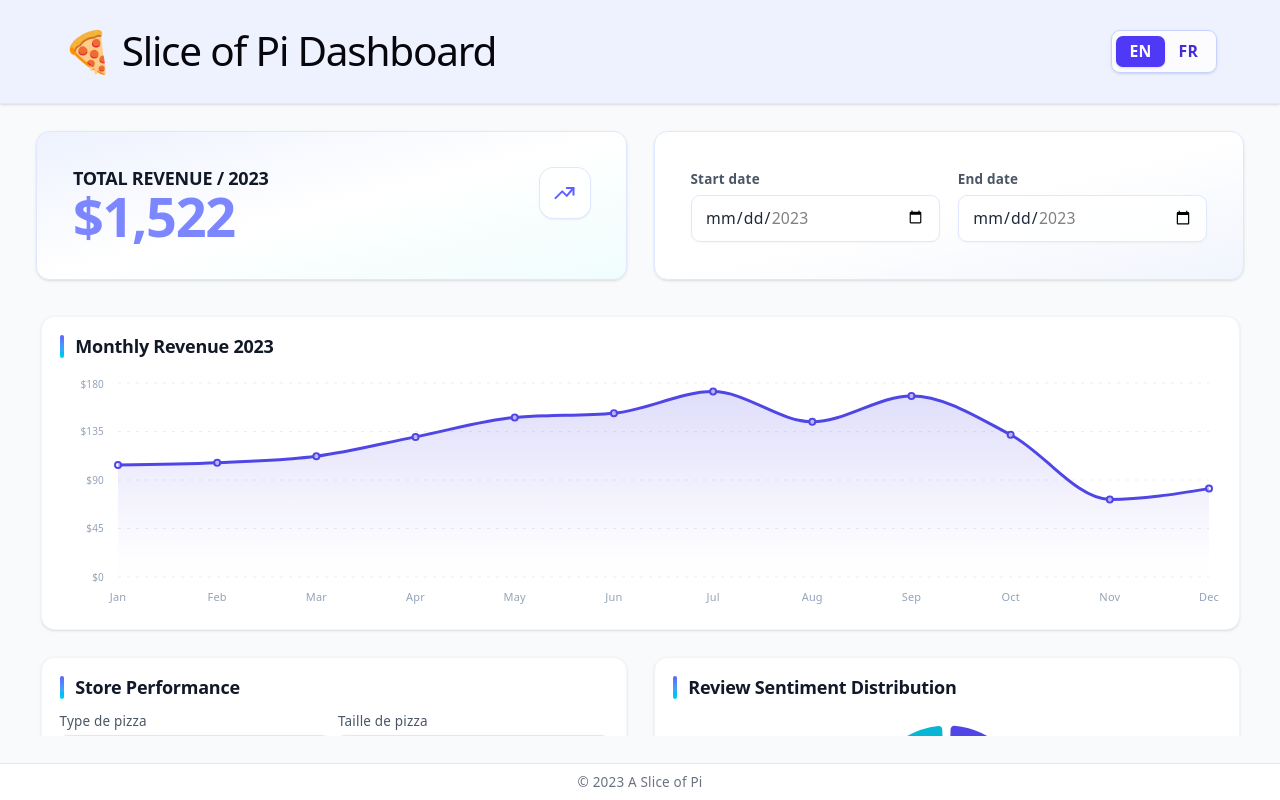
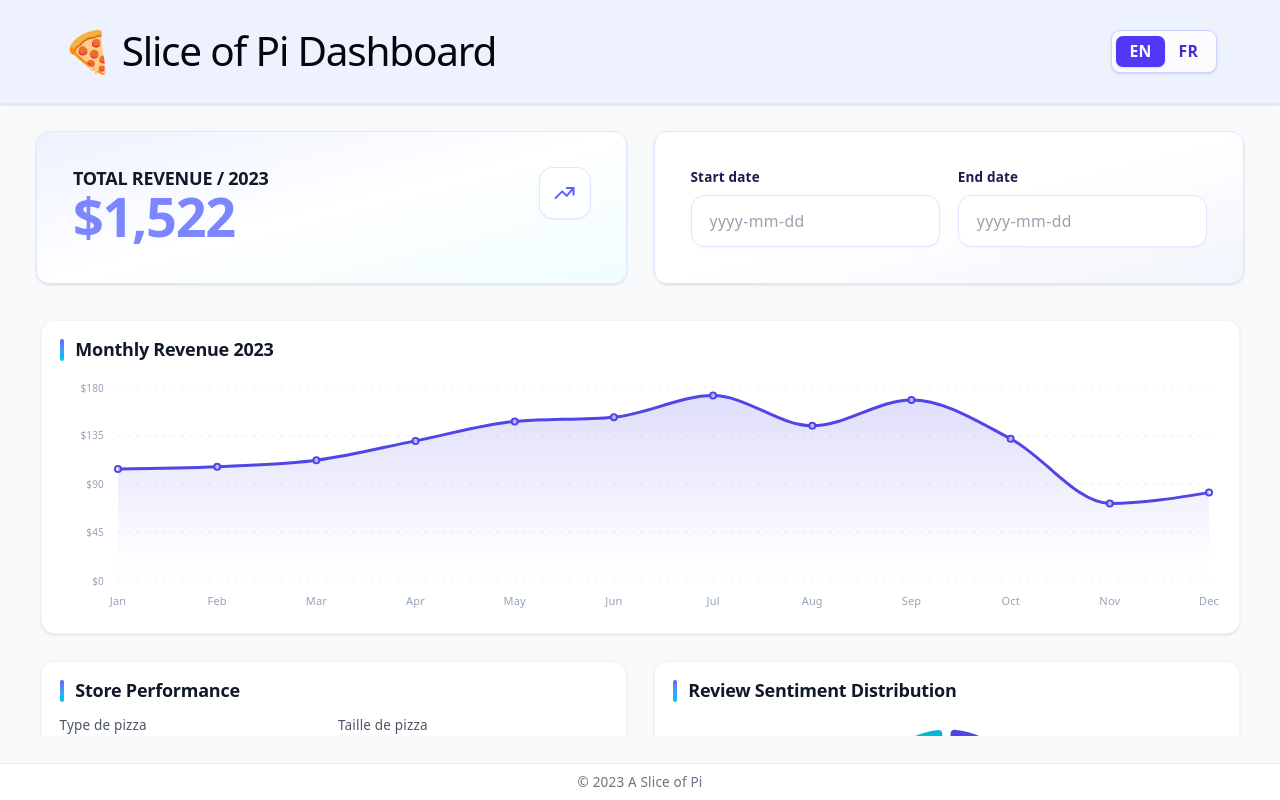
Before and after one commit to saoussen-slii/a-slice-of-pi-dashboard, a React (Vite) app: page / in a window 1280 px wide. Built offline with nearby package versions, Linux system fonts and the light colour scheme.

Commit message:
chore: ajoute d'une dependance react-datepicker

```diff
--- a/package.json
+++ b/package.json
@@ -11,8 +11,10 @@
     "preview": "vite preview"
   },
   "dependencies": {
+    "date-fns": "^4.4.0",
     "i18next": "^26.4.2",
     "react": "^19.2.8",
+    "react-datepicker": "^9.1.0",
     "react-dom": "^19.2.8",
     "react-i18next": "^17.0.16",
     "recharts": "^3.10.1"
--- a/src/App.tsx
+++ b/src/App.tsx
@@ -1,6 +1,5 @@
 import { useMemo, useState } from "react";
 import { useTranslation } from "react-i18next";
-import type { ChangeEvent } from "react";
 import {
   ReviewPieChart,
   StoreBarChart,
@@ -30,14 +29,6 @@ const App = () => {
     () => filterByDateRange(reviews as Review[], startDate, endDate),
     [reviews, startDate, endDate],
   );
-
-  const handleStartDateChange = (event: ChangeEvent<HTMLInputElement>) => {
-    setStartDate(event.currentTarget.value);
-  };
-
-  const handleEndDateChange = (event: ChangeEvent<HTMLInputElement>) => {
-    setEndDate(event.currentTarget.value);
-  };
 
   return (
     <div
@@ -81,8 +72,8 @@ const App = () => {
             <DateFilters
               startDate={startDate}
               endDate={endDate}
-              onStartDateChange={handleStartDateChange}
-              onEndDateChange={handleEndDateChange}
+              onStartDateChange={setStartDate}
+              onEndDateChange={setEndDate}
             />
           </div>
         </div>
--- /dev/null
+++ b/src/components/filters/DateFilters.css
@@ -0,0 +1,141 @@
+.dashboard-date-calendar.react-datepicker {
+  border: 1px solid #e0e7ff;
+  border-radius: 1rem;
+  background: #fff;
+  box-shadow:
+    0 20px 25px -5px rgb(15 23 42 / 12%),
+    0 8px 10px -6px rgb(15 23 42 / 10%);
+  color: #1f2937;
+  font-family: inherit;
+  font-size: 0.875rem;
+  overflow: hidden;
+}
+
+.dashboard-date-calendar .react-datepicker__header {
+  padding: 1rem 0.75rem 0.75rem;
+  border-bottom: 1px solid #eef2ff;
+  background: linear-gradient(135deg, #eef2ff, #fff 75%);
+}
+
+.dashboard-date-calendar h2.react-datepicker__current-month {
+  margin: 0 0 0.75rem;
+  color: #312e81;
+  font-size: 0.95rem;
+  font-weight: 700;
+  letter-spacing: -0.02em;
+}
+
+.dashboard-date-calendar .react-datepicker__day-names {
+  margin-bottom: 0.25rem;
+}
+
+.dashboard-date-calendar .react-datepicker__day-name {
+  width: 2.25rem;
+  margin: 0.125rem;
+  color: #6b7280;
+  font-size: 0.7rem;
+  font-weight: 600;
+  line-height: 2rem;
+}
+
+.dashboard-date-calendar .react-datepicker__month {
+  margin: 0.5rem 0.75rem 0.75rem;
+}
+
+.dashboard-date-calendar .react-datepicker__day {
+  width: 2.25rem;
+  margin: 0.125rem;
+  border-radius: 0.7rem;
+  color: #374151;
+  font-size: 0.8rem;
+  line-height: 2.25rem;
+  transition:
+    background-color 150ms ease,
+    color 150ms ease,
+    box-shadow 150ms ease;
+}
+
+.dashboard-date-calendar .react-datepicker__day:not([aria-disabled="true"]):hover {
+  border-radius: 0.7rem;
+  background: #eef2ff;
+  color: #3730a3;
+}
+
+.dashboard-date-calendar .react-datepicker__day--selected,
+.dashboard-date-calendar .react-datepicker__day--selected:not([aria-disabled="true"]):hover {
+  border-radius: 0.7rem;
+  background: #4f46e5;
+  color: #fff;
+  font-weight: 700;
+}
+
+.dashboard-date-calendar .react-datepicker__day--keyboard-selected:not(.react-datepicker__day--selected) {
+  border-radius: 0.7rem;
+  background: #e0e7ff;
+  color: #312e81;
+}
+
+.dashboard-date-calendar .react-datepicker__day--disabled {
+  color: #cbd5e1;
+  cursor: not-allowed;
+}
+
+.dashboard-date-calendar .react-datepicker__day--outside-month {
+  color: #cbd5e1;
+}
+
+.dashboard-date-calendar .react-datepicker__navigation {
+  top: 1rem;
+  width: 2rem;
+  height: 2rem;
+  border: 1px solid #e0e7ff;
+  border-radius: 0.65rem;
+  background: #fff;
+  transition:
+    background-color 150ms ease,
+    border-color 150ms ease;
+}
+
+.dashboard-date-calendar .react-datepicker__navigation:hover {
+  border-color: #c7d2fe;
+  background: #eef2ff;
+}
+
+.dashboard-date-calendar .react-datepicker__navigation-icon::before {
+  top: 0.55rem;
+  border-color: #4f46e5;
+  border-width: 2px 2px 0 0;
+}
+
+.dashboard-date-calendar
+  .react-datepicker__navigation--previous
+  .react-datepicker__navigation-icon::before {
+  left: 0.7rem;
+}
+
+.dashboard-date-calendar
+  .react-datepicker__navigation--next
+  .react-datepicker__navigation-icon::before {
+  right: 0.7rem;
+}
+
+.dashboard-date-calendar .react-datepicker__day:focus-visible,
+.dashboard-date-calendar .react-datepicker__navigation:focus-visible {
+  outline: 3px solid #818cf8;
+  outline-offset: 2px;
+}
+
+.dashboard-date-popper {
+  z-index: 50;
+}
+
+.dashboard-date-popper .react-datepicker__triangle {
+  display: none;
+}
+
+@media (prefers-reduced-motion: reduce) {
+  .dashboard-date-calendar .react-datepicker__day,
+  .dashboard-date-calendar .react-datepicker__navigation {
+    transition: none;
+  }
+}
--- a/src/components/filters/DateFilters.tsx
+++ b/src/components/filters/DateFilters.tsx
@@ -1,15 +1,20 @@
-import type { ChangeEvent } from "react";
+import { format, parseISO } from "date-fns";
+import { enCA, frCA } from "date-fns/locale";
+import DatePicker from "react-datepicker";
 import { useTranslation } from "react-i18next";
-import { localeFor } from "../../i18n";
+import "react-datepicker/dist/react-datepicker.css";
+import "./DateFilters.css";
 
 const MIN_DATE = "2023-01-01";
 const MAX_DATE = "2023-12-31";
+const minDate = parseISO(MIN_DATE);
+const maxDate = parseISO(MAX_DATE);
 
 type DateFiltersProps = {
   startDate: string;
   endDate: string;
-  onStartDateChange: (event: ChangeEvent<HTMLInputElement>) => void;
-  onEndDateChange: (event: ChangeEvent<HTMLInputElement>) => void;
+  onStartDateChange: (date: string) => void;
+  onEndDateChange: (date: string) => void;
 };
 
 const DateFilters = ({
@@ -19,34 +24,78 @@ const DateFilters = ({
   onEndDateChange,
 }: DateFiltersProps) => {
   const { t, i18n } = useTranslation();
+  const locale = i18n.language.startsWith("fr") ? frCA : enCA;
+  const selectedStartDate = startDate ? parseISO(startDate) : null;
+  const selectedEndDate = endDate ? parseISO(endDate) : null;
+
   return (
     <fieldset className="flex h-full w-full min-w-0 flex-col justify-center rounded-xl border border-indigo-100 bg-gradient-to-br from-white via-white to-indigo-50/70 p-6 text-left shadow-sm sm:p-8">
       <legend className="sr-only">{t("filterOrdersByDate")}</legend>
       <div className="flex flex-col gap-4 sm:flex-row">
-        <div className="flex min-w-0 flex-1 flex-col gap-1.5 text-xs font-semibold text-gray-600">
+        <div className="flex min-w-0 flex-1 flex-col gap-2 text-xs font-semibold text-indigo-950">
           <label htmlFor="start-date">{t("startDate")}</label>
-          <input
+          <span id="start-date-help" className="sr-only">
+            {t("dateFormatHint")}
+          </span>
+          <DatePicker
             id="start-date"
-            type="date"
-            lang={localeFor(i18n.language)}
-            value={startDate}
-            min={MIN_DATE}
-            max={endDate && endDate < MAX_DATE ? endDate : MAX_DATE}
-            onChange={onStartDateChange}
-            className="w-full rounded-lg border border-indigo-100 bg-white/90 px-3 py-2.5 text-sm font-medium text-gray-800 shadow-sm shadow-indigo-950/[0.03] transition-all hover:border-indigo-200 focus:border-indigo-400 focus:outline-none focus:ring-4 focus:ring-indigo-100 [color-scheme:light]"
+            selected={selectedStartDate}
+            openToDate={selectedStartDate ?? minDate}
+            onChange={(date: Date | null) =>
+              onStartDateChange(date ? format(date, "yyyy-MM-dd") : "")
+            }
+            minDate={minDate}
+            maxDate={selectedEndDate ?? maxDate}
+            dateFormat="yyyy-MM-dd"
+            locale={locale}
+            strictParsing
+            ariaDescribedBy="start-date-help"
+            previousMonthAriaLabel={t("previousMonth")}
+            previousMonthButtonLabel={t("previousMonth")}
+            nextMonthAriaLabel={t("nextMonth")}
+            nextMonthButtonLabel={t("nextMonth")}
+            previousYearAriaLabel={t("previousYear")}
+            previousYearButtonLabel={t("previousYear")}
+            nextYearAriaLabel={t("nextYear")}
+            nextYearButtonLabel={t("nextYear")}
+            calendarClassName="dashboard-date-calendar"
+            popperClassName="dashboard-date-popper"
+            wrapperClassName="w-full"
+            placeholderText={t("dateFormatHint")}
+            className="w-full rounded-xl border border-indigo-100 bg-white px-4 py-3 text-sm font-medium tracking-wide text-gray-800 shadow-sm shadow-indigo-950/[0.04] transition duration-200 placeholder:text-gray-400 hover:border-indigo-300 focus:border-indigo-500 focus:outline-none focus:ring-4 focus:ring-indigo-100"
           />
         </div>
-        <div className="flex min-w-0 flex-1 flex-col gap-1.5 text-xs font-semibold text-gray-600">
+        <div className="flex min-w-0 flex-1 flex-col gap-2 text-xs font-semibold text-indigo-950">
           <label htmlFor="end-date">{t("endDate")}</label>
-          <input
+          <span id="end-date-help" className="sr-only">
+            {t("dateFormatHint")}
+          </span>
+          <DatePicker
             id="end-date"
-            type="date"
-            lang={localeFor(i18n.language)}
-            value={endDate}
-            min={startDate && startDate > MIN_DATE ? startDate : MIN_DATE}
-            max={MAX_DATE}
-            onChange={onEndDateChange}
-            className="w-full rounded-lg border border-indigo-100 bg-white/90 px-3 py-2.5 text-sm font-medium text-gray-800 shadow-sm shadow-indigo-950/[0.03] transition-all hover:border-indigo-200 focus:border-indigo-400 focus:outline-none focus:ring-4 focus:ring-indigo-100 [color-scheme:light]"
+            selected={selectedEndDate}
+            openToDate={selectedEndDate ?? minDate}
+            onChange={(date: Date | null) =>
+              onEndDateChange(date ? format(date, "yyyy-MM-dd") : "")
+            }
+            minDate={selectedStartDate ?? minDate}
+            maxDate={maxDate}
+            dateFormat="yyyy-MM-dd"
+            locale={locale}
+            strictParsing
+            ariaDescribedBy="end-date-help"
+            previousMonthAriaLabel={t("previousMonth")}
+            previousMonthButtonLabel={t("previousMonth")}
+            nextMonthAriaLabel={t("nextMonth")}
+            nextMonthButtonLabel={t("nextMonth")}
+            previousYearAriaLabel={t("previousYear")}
+            previousYearButtonLabel={t("previousYear")}
+            nextYearAriaLabel={t("nextYear")}
+            nextYearButtonLabel={t("nextYear")}
+            calendarClassName="dashboard-date-calendar"
+            popperClassName="dashboard-date-popper"
+            wrapperClassName="w-full"
+            placeholderText={t("dateFormatHint")}
+            className="w-full rounded-xl border border-indigo-100 bg-white px-4 py-3 text-sm font-medium tracking-wide text-gray-800 shadow-sm shadow-indigo-950/[0.04] transition duration-200 placeholder:text-gray-400 hover:border-indigo-300 focus:border-indigo-500 focus:outline-none focus:ring-4 focus:ring-indigo-100"
           />
         </div>
       </div>
--- a/src/locales/en.json
+++ b/src/locales/en.json
@@ -6,6 +6,11 @@
   "filterOrdersByPizza": "Filter orders by pizza",
   "startDate": "Start date",
   "endDate": "End date",
+  "dateFormatHint": "yyyy-mm-dd",
+  "previousMonth": "Previous month",
+  "nextMonth": "Next month",
+  "previousYear": "Previous year",
+  "nextYear": "Next year",
   "storePerformance": "Store Performance",
   "pizzaType": "Type de pizza",
   "pizzaSize": "Taille de pizza",
--- a/src/locales/fr.json
+++ b/src/locales/fr.json
@@ -6,6 +6,11 @@
   "filterOrdersByPizza": "Filtrer les commandes par pizza",
   "startDate": "Date de début",
   "endDate": "Date de fin",
+  "dateFormatHint": "aaaa-mm-jj",
+  "previousMonth": "Mois précédent",
+  "nextMonth": "Mois suivant",
+  "previousYear": "Année précédente",
+  "nextYear": "Année suivante",
   "storePerformance": "Performance des restaurants",
   "pizzaType": "Type de pizza",
   "pizzaSize": "Taille de pizza",
```
Also changed, not shown: 2 other files (tests, documents, lock files or other folders).
